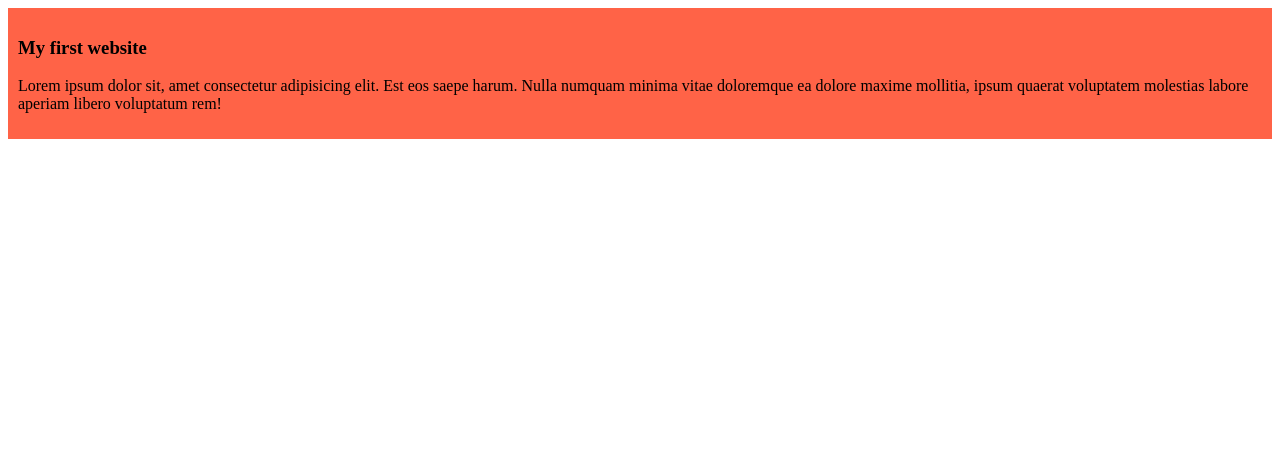
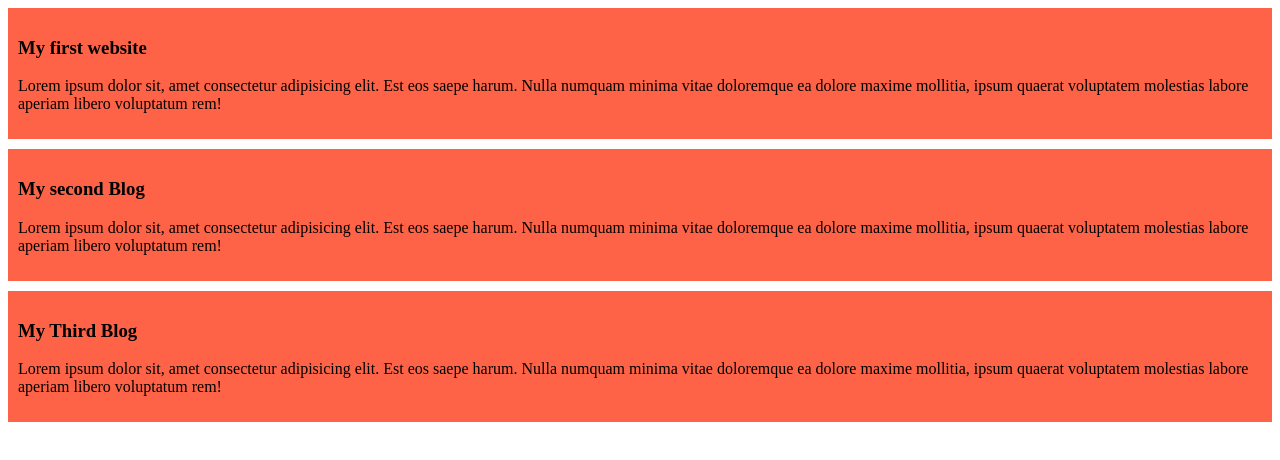
Before and after one commit to amdadsohan34/my-simple-website, a plain HTML site: page index.html in a window 1280 px wide. Drawn offline with Linux system fonts and the light colour scheme.

Commit message:
added the second and the third blog

```diff
--- a/index.html
+++ b/index.html
@@ -11,5 +11,13 @@
         <h3>My first website</h3>
         <p>Lorem ipsum dolor sit, amet consectetur adipisicing elit. Est eos saepe harum. Nulla numquam minima vitae doloremque ea dolore maxime mollitia, ipsum quaerat voluptatem molestias labore aperiam libero voluptatum rem!</p>
     </div>
+    <div>
+        <h3>My second Blog</h3>
+        <p>Lorem ipsum dolor sit, amet consectetur adipisicing elit. Est eos saepe harum. Nulla numquam minima vitae doloremque ea dolore maxime mollitia, ipsum quaerat voluptatem molestias labore aperiam libero voluptatum rem!</p>
+    </div>
+    <div>
+        <h3>My Third Blog</h3>
+        <p>Lorem ipsum dolor sit, amet consectetur adipisicing elit. Est eos saepe harum. Nulla numquam minima vitae doloremque ea dolore maxime mollitia, ipsum quaerat voluptatem molestias labore aperiam libero voluptatum rem!</p>
+    </div>
 </body>
 </html>
--- a/styles/blog.css
+++ b/styles/blog.css
@@ -1,4 +1,5 @@
 div{
     background-color: tomato;
     padding: 10px;
+    margin-bottom: 10px;
 }
```
